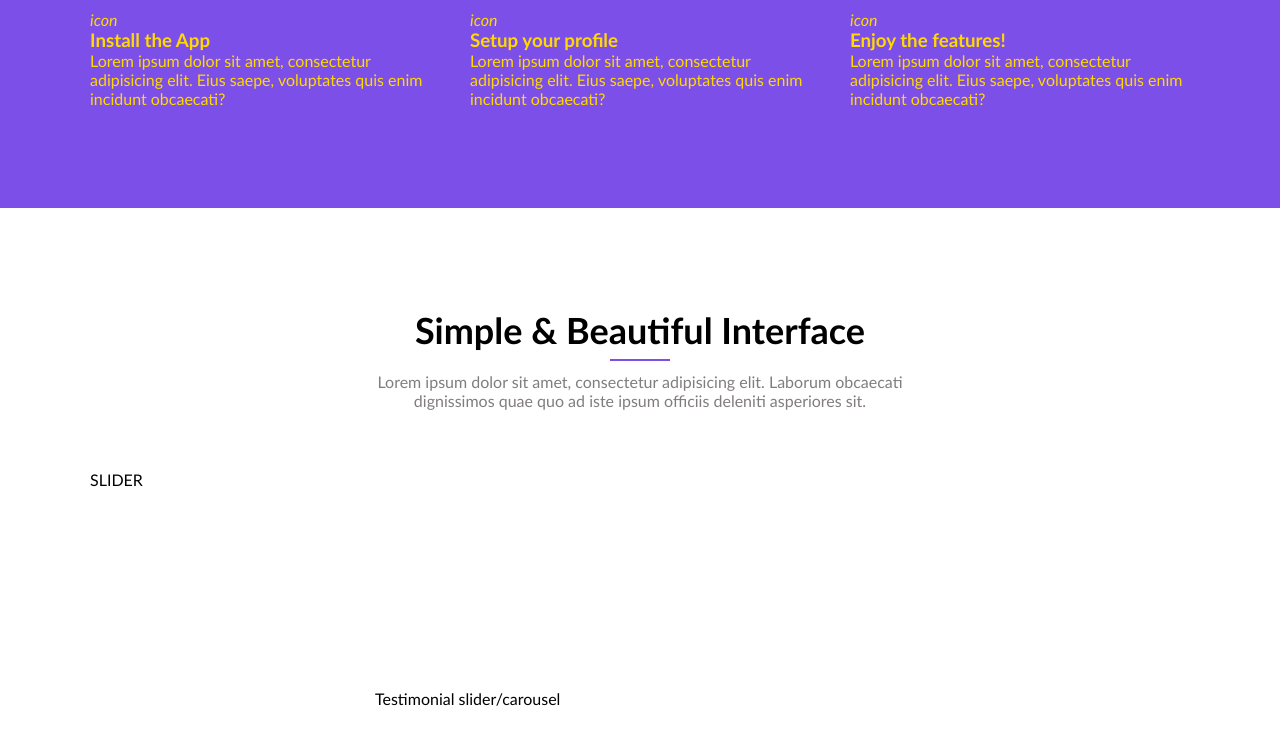
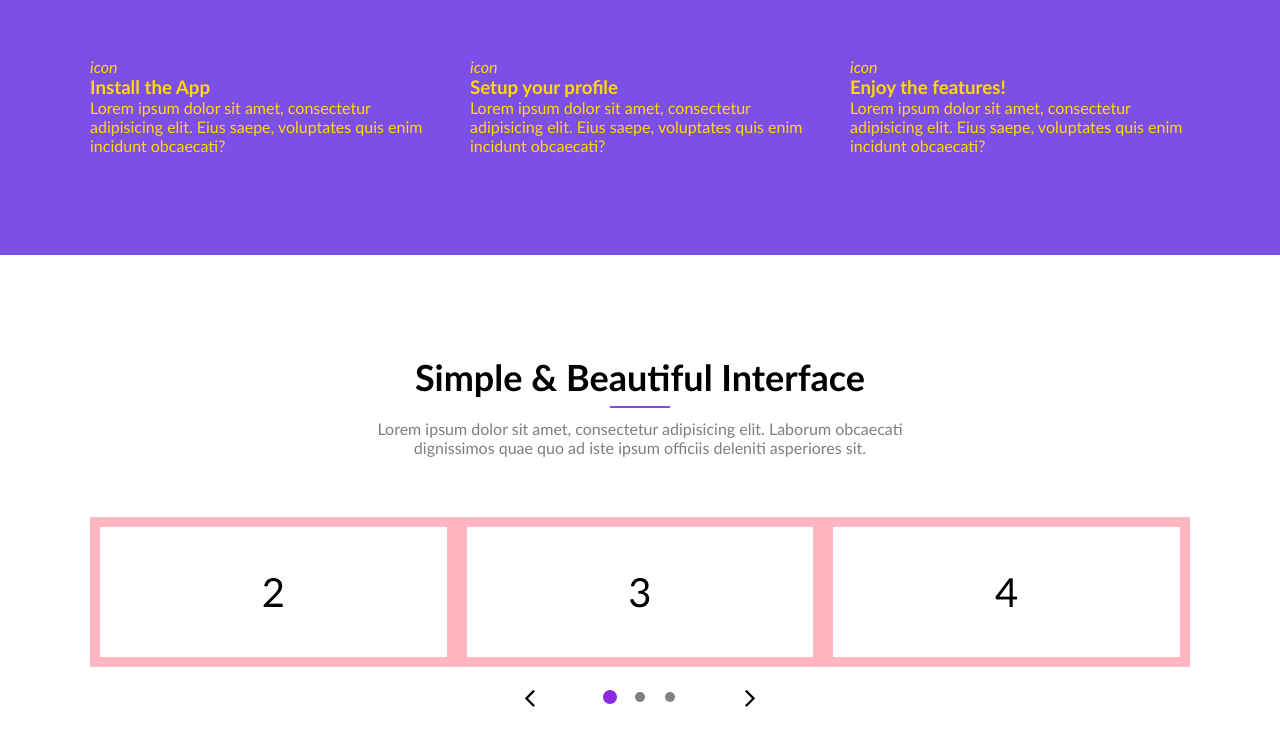
Before and after one commit to lukastabu/07-homepage, a website with bundled scripts: page index.html in a window 1280 px wide. Shown: the part 2861-3597 px from the top of the page. Built offline with nearby package versions, Linux system fonts and the light colour scheme.

Commit message:
carousel and arrows

```diff
--- /dev/null
+++ b/css/components/carousel.css
@@ -0,0 +1,70 @@
+.carousel {
+    display: grid;
+    gap: 10px;
+}
+
+.carousel > .list-view {
+    width: 100%;
+    overflow: hidden;
+}
+
+.carousel > .list-view > .list {
+    width: calc(8 / 3 * 100%);
+    display: flex;
+    transition: all 2s;
+    transform: translateX(-37.5%);
+}
+
+.carousel .list > .item {
+    display: flex;
+    justify-content: center;
+    align-items: center;
+    border: 10px solid lightpink;
+    width: calc(100% / 8);
+    height: 150px;
+    font-size: 40px;
+}
+
+.carousel .actions {
+    display: flex;
+    gap: 50px;
+    justify-content: center;
+    align-items: center;
+}
+
+.carousel .actions > .angle-icon {
+    padding: 5px 20px;
+    font-size: 30px;
+    gap: 50px;
+    cursor: pointer;
+}
+
+.carousel .actions > .angle-icon:hover {
+    color: blueviolet;
+}
+
+.carousel > .actions > .dots {
+    font-size: 15px;
+    display: flex;
+    gap: 20px;
+}
+
+.carousel .dots > .dot {
+    width: 10px;
+    height: 10px;
+    background-color: grey;
+    border-radius: 50%;
+    cursor: pointer;
+}
+
+.carousel .dots > .dot.active {
+    background-color: blueviolet;
+    transform: scale(1.4);
+/* gali buti ir taip, tada nereikia scale
+    box-shadow: 0 0 0 2px blueviolet;
+*/
+}
+
+.carousel .dots > .dot:hover {
+    background-color: blueviolet;
+}
--- a/css/components/features.css
+++ b/css/components/features.css
@@ -21,3 +21,21 @@
 .feature > .description {
 
 }
+
+.features-list.row {
+    display: grid;
+    gap: 20px;
+    align-items: start;
+}
+
+@media(min-width: 805px){
+    .features-list.row{
+        grid-template-columns: 1fr 1fr;
+    }
+}
+
+@media(min-width: 1050px){
+    .features-list.row{
+        grid-template-columns: 1fr 1fr 1fr;
+    }
+}
--- a/css/pages/home.css
+++ b/css/pages/home.css
@@ -7,6 +7,7 @@
 
 /* components */
 @import '../components/button.css';
+@import '../components/carousel.css';
 @import '../components/features.css';
 @import '../components/form.css';
 @import '../components/header.css';
--- a/index.html
+++ b/index.html
@@ -59,7 +59,7 @@
                 <p class="section-description">Lorem ipsum dolor sit amet consectetur adipisicing elit. Consequatur cumque ducimus, saepe architecto aliquam iste sunt illum voluptatum! Dolores dicta doloribus culpa quas nisi in sunt eius ex eum error.</p>
             </div>
         </div>
-        <div class="row" id="features-block">
+        <div class="row features-list" id="features-block">
 <!-- jau rendina js
             <div class="col-12 col-md-6 col-lg-4 feature">
                 <i class="fa fa-shower" aria-hidden="true"></i>
@@ -182,8 +182,28 @@
             </div>
         </div>
         <div class="row">
-            <div class="col-12">
-                SLIDER
+            <div class="col-12 carousel">
+                <div class="list-view">
+                    <div class="list">
+                        <div class="item">3</div>
+                        <div class="item">4</div>
+                        <div class="item">1</div>
+                        <div class="item">2</div>
+                        <div class="item">3</div>
+                        <div class="item">4</div>
+                        <div class="item">1</div>
+                        <div class="item">2</div>
+                    </div>
+                </div>
+                <div class="actions">
+                    <i class="angle-icon fa fa-angle-left"></i>
+                    <div class="dots">
+                        <i class="dot active"></i>
+                        <i class="dot"></i>
+                        <i class="dot"></i>
+                    </div>
+                    <i class="angle-icon fa fa-angle-right"></i>
+                </div>
             </div>
         </div>
     </secttion>
--- a/js/components/features/features.js
+++ b/js/components/features/features.js
@@ -83,7 +83,7 @@ function renderFeatures(selector, data) {
         }
 
         HTML += `
-        <div class="col-12 col-md-6 col-lg-4 feature">
+        <div class="feature">
                 <i class="fa fa-${item.icon ? item.icon : 'globe'}" aria-hidden="true"></i>
                 <h3 class="title">${item.title}</h3>
                 <p>${item.description}</p>
--- a/js/data/featuresData.js
+++ b/js/data/featuresData.js
@@ -6,7 +6,7 @@ let featuresData = [
     },
     {
         icon: 'phone',
-        title: 'Live Chat',
+        title: 'Live Chat Live Chat Live Chat Live Chat Live Chat Live Chat',
         description: 'good feature, veery good',
     },
     {
```
